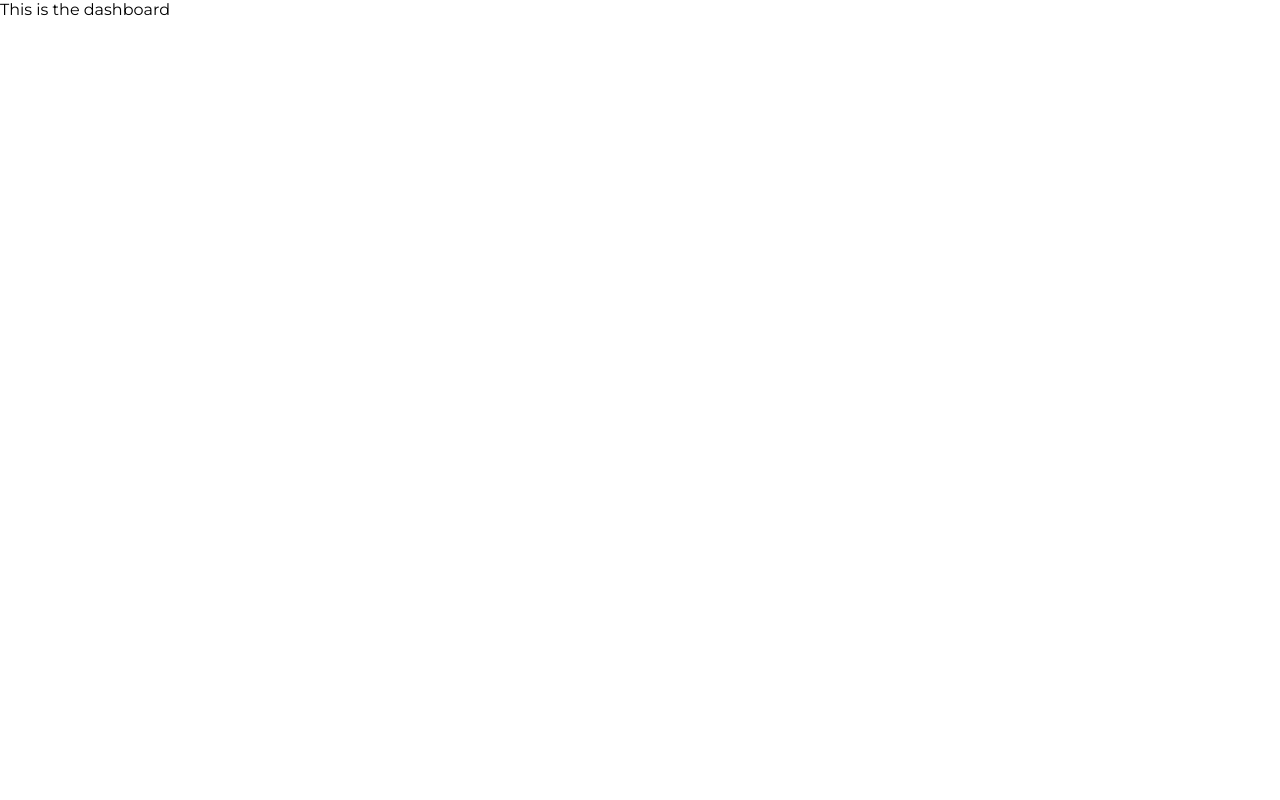
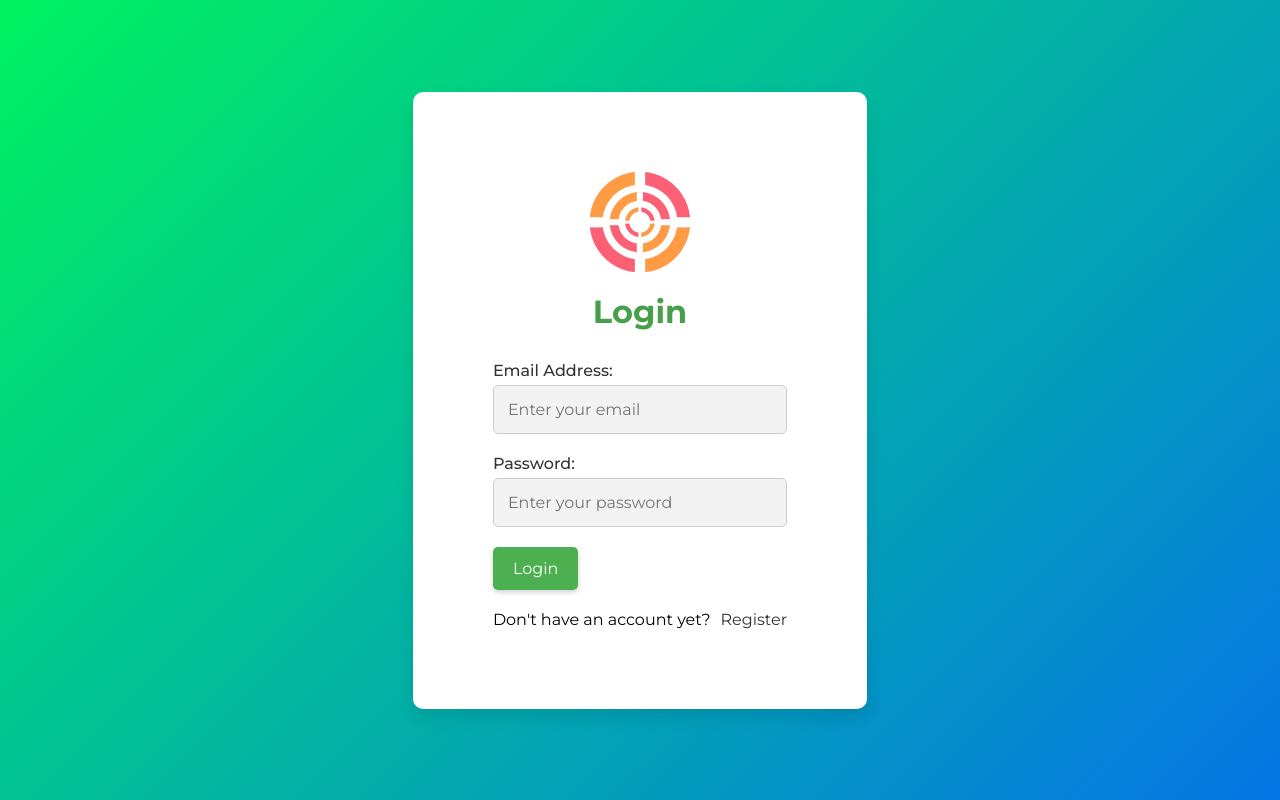
Before and after one commit to harry-olabs/avi-hub, a React (Create React App) app: page / in a window 1280 px wide. Built offline with nearby package versions, Linux system fonts and the light colour scheme; the HTML template or start-up script is replaced by a standard one.

Commit message:
made use of the variable.css to style the login page

```diff
--- a/template/styles/variables.css
+++ b/src/components/Main-styles/variables.css
@@ -3,6 +3,8 @@
   --primary-red: #d15267;
   --bg-color: white;
   --primary-white: white;
+  --primary-green: #45a049;
+  --primary-black:black;
 
   /* fonts */
   --font-family: "Montserrat", sans-serif;
--- a/src/components/Routes.js
+++ b/src/components/Routes.js
@@ -7,9 +7,9 @@ import Dashboard from "../feature/Dashboard";
 function AppRoutes() {
   return (
       <Routes>
-        <Route path="/login" element={<Login />} />
+        <Route path="/" element={<Login />} />
         <Route path="/registration" element={<Registration />} />
-        <Route path="/" element={<Dashboard />} />
+        <Route path="/dashboard" element={<Dashboard />} />
       </Routes>
   );
 }
--- a/src/feature/Login/Login.module.css
+++ b/src/feature/Login/Login.module.css
@@ -1,3 +1,5 @@
+@import "../../components/Main-styles/main.css";
+
 .body {
   background: linear-gradient(135deg, #00f260, #0575e6);
   width: 100vw;
@@ -16,10 +18,10 @@
 .container {
   position: absolute;
   max-width: 700px;
-  background-color: white;
+  background-color: var(--bg-color);
   padding: 80px;
   border-radius: 10px;
-  box-shadow: 0 0 10px rgba(0, 0, 0, 0.1);
+  box-shadow: var(--box-shadow-hover);
   justify-content: center;
   align-items: center;
 }
@@ -39,7 +41,7 @@
 .container__title {
   text-align: center;
   margin-bottom: 30px;
-  color: #4caf50;
+  color: var(--primary-green);
   font-size: 32px;
 }
 
@@ -49,7 +51,7 @@
 
 .form__label {
   display: block;
-  font-weight: bold;
+  font-weight: var(--font-bold);
   color: #333;
   margin-bottom: 5px;
 }
@@ -70,25 +72,25 @@
 }
 
 .form__submit {
-  background-color: #4caf50;
-  color: #fff;
+  background-color: var(--primary-green);
+  color:var(--primary-white);
   cursor: pointer;
   border: none;
   padding: 12px 20px;
-  font-size: 16px;
+  font-size: var(--font-size);
   border-radius: 5px;
   transition: background-color 0.3s ease;
-  box-shadow: 0 2px 5px rgba(0, 0, 0, 0.2);
+  box-shadow: var(--box-shadow)
 }
 
 .form__submit:hover {
-  background-color: #45a049;
+  background-color:var(--primary-green)
 }
 
 .register__link {
   text-align: center;
   margin-top: 20px;
-  color: black;
+  color: var(--primary-black);
 }
 
 .register__link__anchor {
```
Also changed, not shown: src/components/Main-styles/main.css (renamed from template/styles/main.css).
